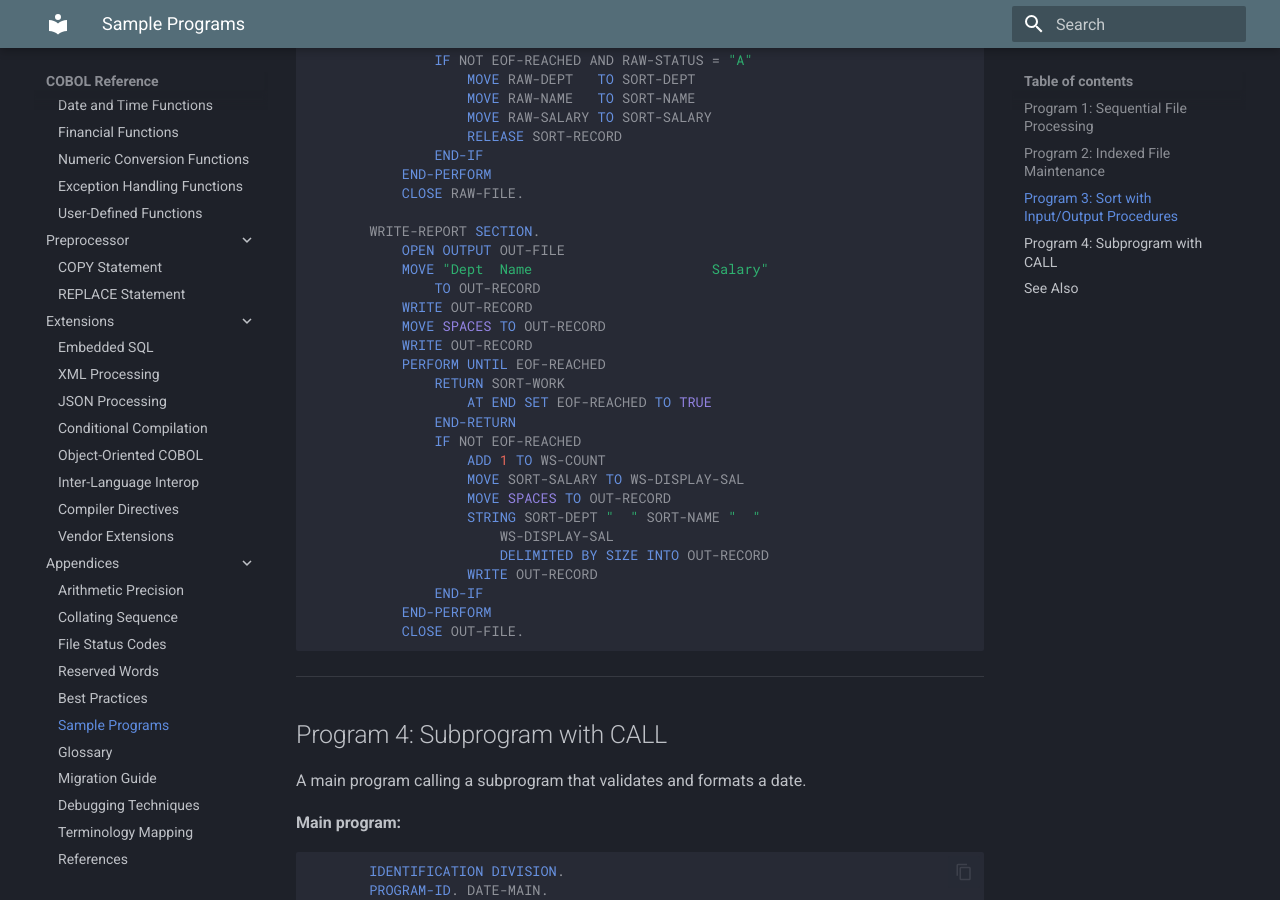
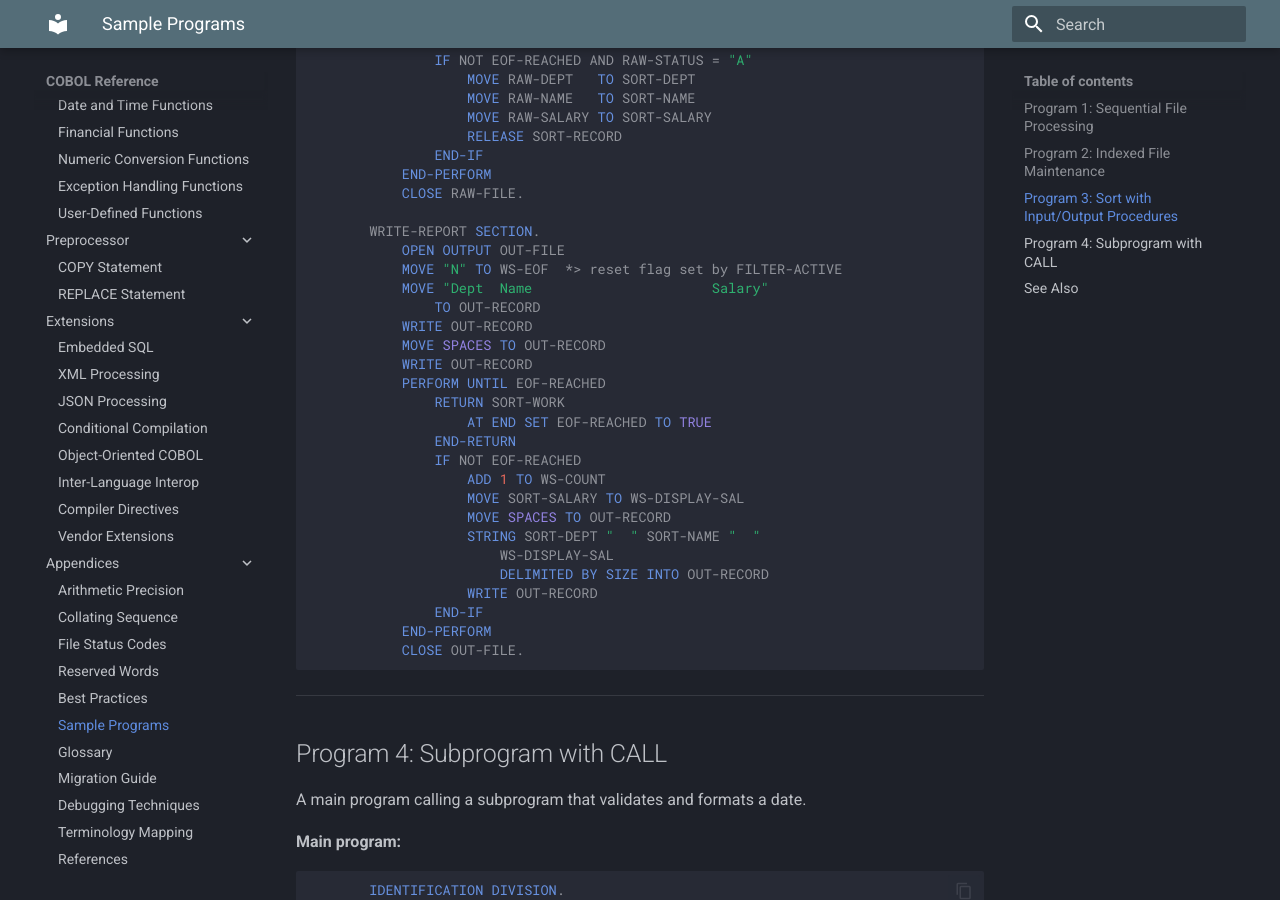
Before and after one commit to bushidocodes/cobol-reference, an MkDocs documentation site: the page built from docs/appendices/sample-programs.md, in a window 1280 px wide and 900 px high, scrolled down 5212 px. Built offline with MkDocs 1.6.1 and Material for MkDocs 9.7.7, drawn with Linux system fonts in a browser that asks for light colours.

Commit message:
Fix Program 3: reset WS-EOF before WRITE-REPORT output loop
FILTER-ACTIVE leaves WS-EOF = "Y" after reading RAW-FILE, so the
PERFORM UNTIL EOF-REACHED loop in WRITE-REPORT exited immediately and
the sorted report contained only header lines. Reset the shared flag
at the start of the output procedure.

Fixes #5

Co-Authored-By: Claude Fable 5 <noreply@anthropic.com>

```diff
--- a/docs/appendices/sample-programs.md
+++ b/docs/appendices/sample-programs.md
@@ -276,6 +276,7 @@ Demonstrates SORT with filtering (INPUT PROCEDURE) and formatting (OUTPUT PROCED
 
        WRITE-REPORT SECTION.
            OPEN OUTPUT OUT-FILE
+           MOVE "N" TO WS-EOF  *> reset flag set by FILTER-ACTIVE
            MOVE "Dept  Name                      Salary"
                TO OUT-RECORD
            WRITE OUT-RECORD
```
